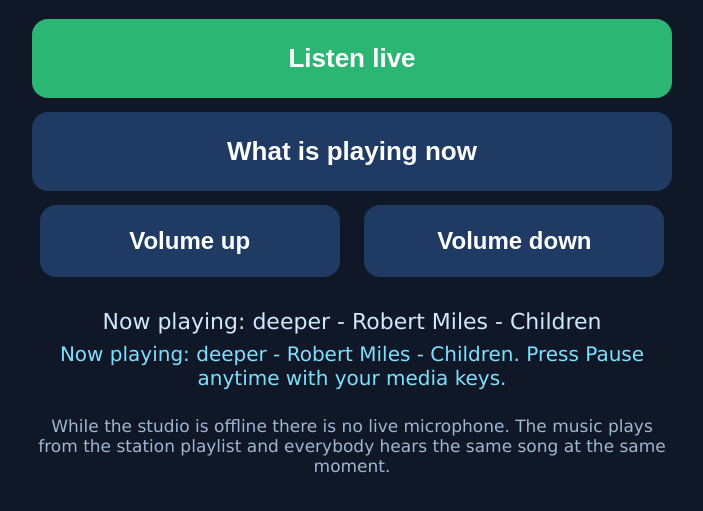
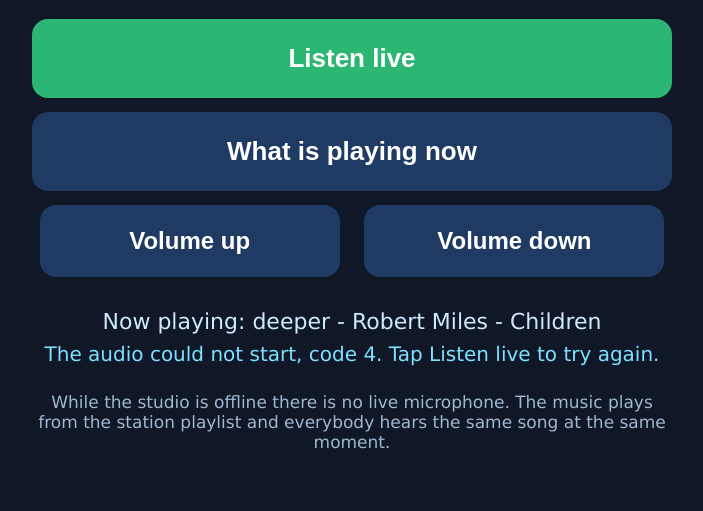
Before and after one commit to avanderberg48-collab/mandy-radio-library, a plain HTML site: page index.html in a window 1280 px wide. Both pictures are taken after a click on the button "Listen live". Shown: the part 111-622 px from the top of the page, without its empty margins (288-991 px from the left). Drawn offline with Linux system fonts and the light colour scheme.

Commit message:
Player: audio error reporting

```diff
--- a/index.html
+++ b/index.html
@@ -42,7 +42,7 @@ function startAt(off){
 function PLAY(){
   if(!S){SAY("Loading the playlist, the music will start by itself in a moment.");window.__wantPlay=1;return;}
   var c=CALC(),s=S.songs[c.i];
-  if(!A){A=new Audio();A.preload="auto";A.addEventListener("ended",function(){PLAY();});}
+  if(!A){A=new Audio();A.preload="auto";A.addEventListener("ended",function(){PLAY();});A.addEventListener("playing",function(){SAY("Music playing.");});A.addEventListener("error",function(){var c=(A.error&&A.error.code)||0;SAY("The audio could not start, code "+c+". Tap Listen live to try again.");});}
   A.src=s.u;
   A.addEventListener("loadedmetadata",function(){startAt(c.off);},{once:true});
   NOW("Now playing: "+TITLE(s.n));SAY("Now playing: "+TITLE(s.n)+". Press Pause anytime with your media keys.");
```
